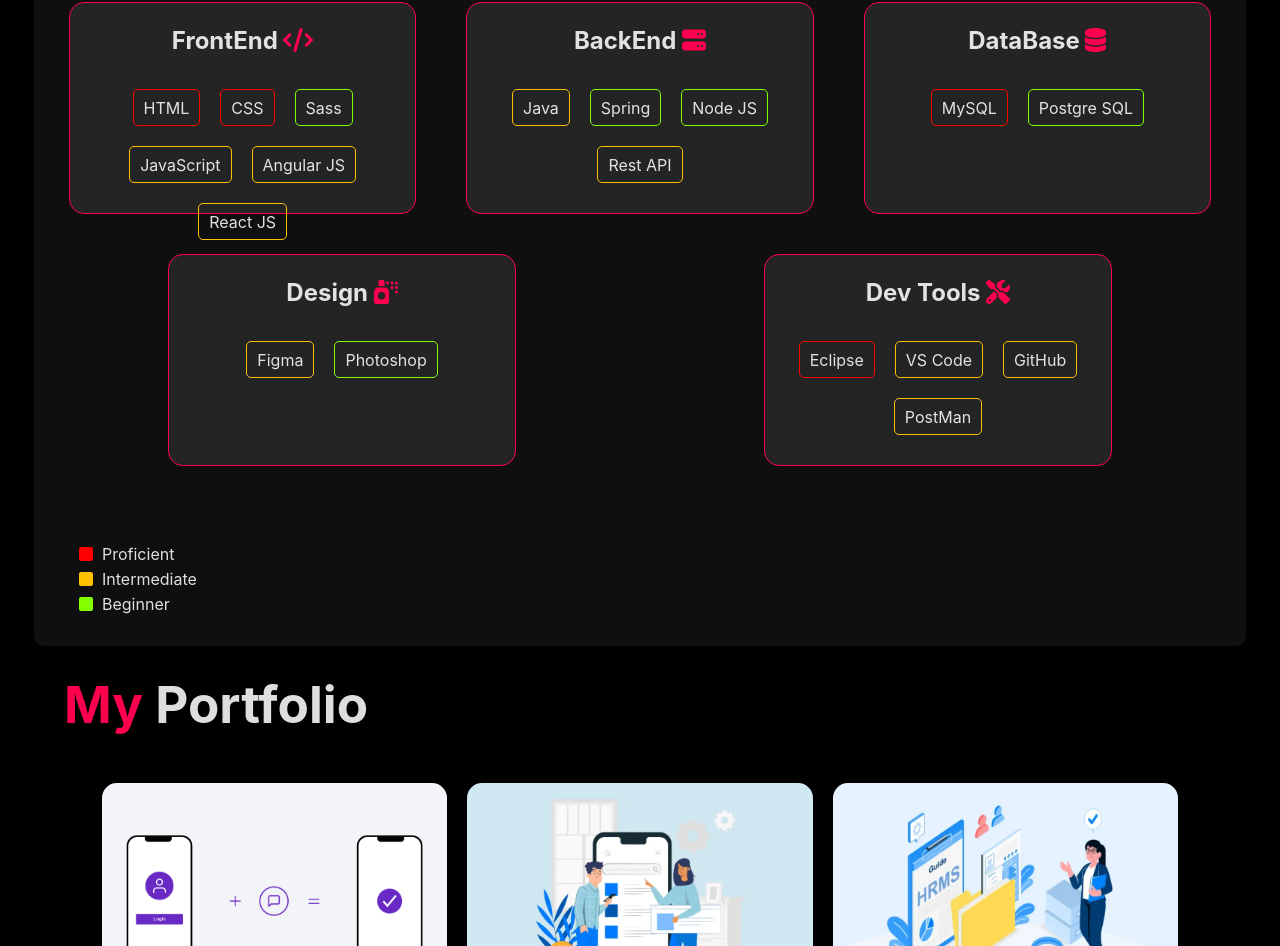
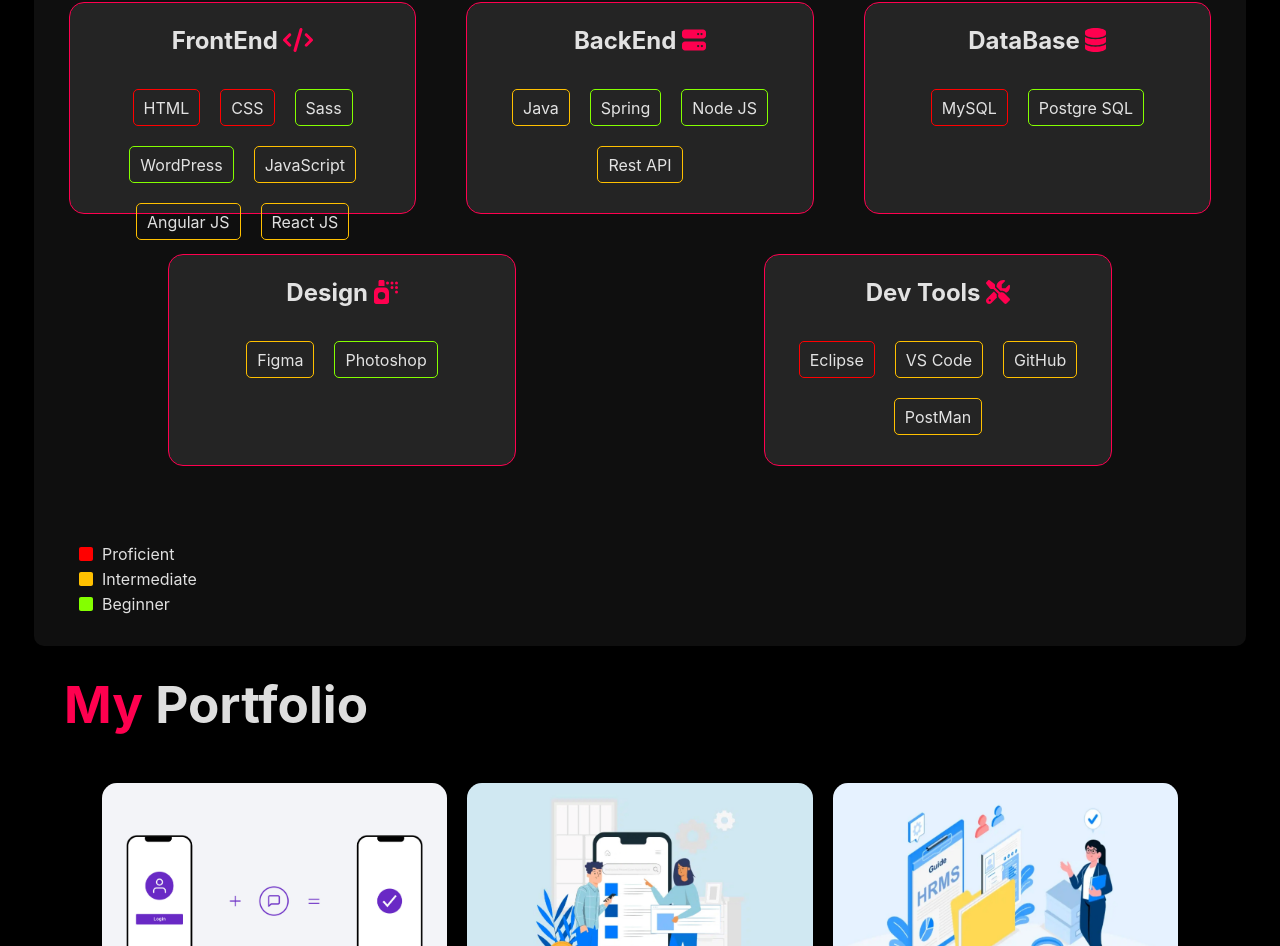
Before and after one commit to Pavanz09/My-Portfolio, a React (Vite) app: page / in a window 1280 px wide. Shown: the part 1845-2791 px from the top of the page. Built offline with nearby package versions, Linux system fonts and the light colour scheme.

Commit message:
New Changes()

```diff
--- a/src/components/Skills.jsx
+++ b/src/components/Skills.jsx
@@ -56,6 +56,7 @@
     { techStack: 'HTML' ,color: '#ff0000'},
     { techStack: 'CSS' ,color: '#ff0000'},
     { techStack: 'Sass' ,color: '#84ff00'},
+    { techStack: 'WordPress' ,color: '#84ff00'},
     { techStack: 'JavaScript' ,color: '#FFC000'},
     { techStack: 'Angular JS' ,color: '#FFC000'},
     { techStack: 'React JS' ,color: '#FFC000'}
```
